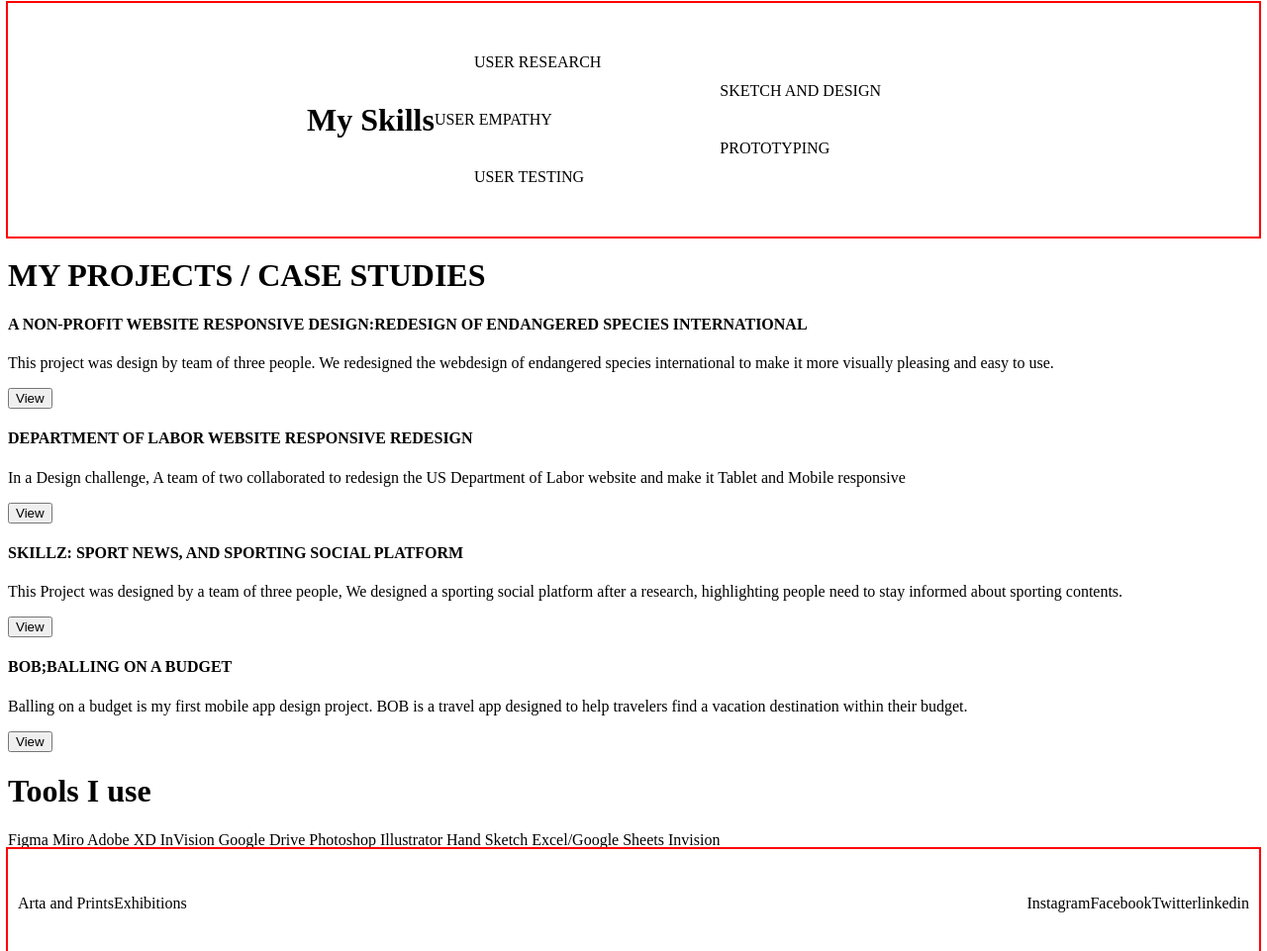
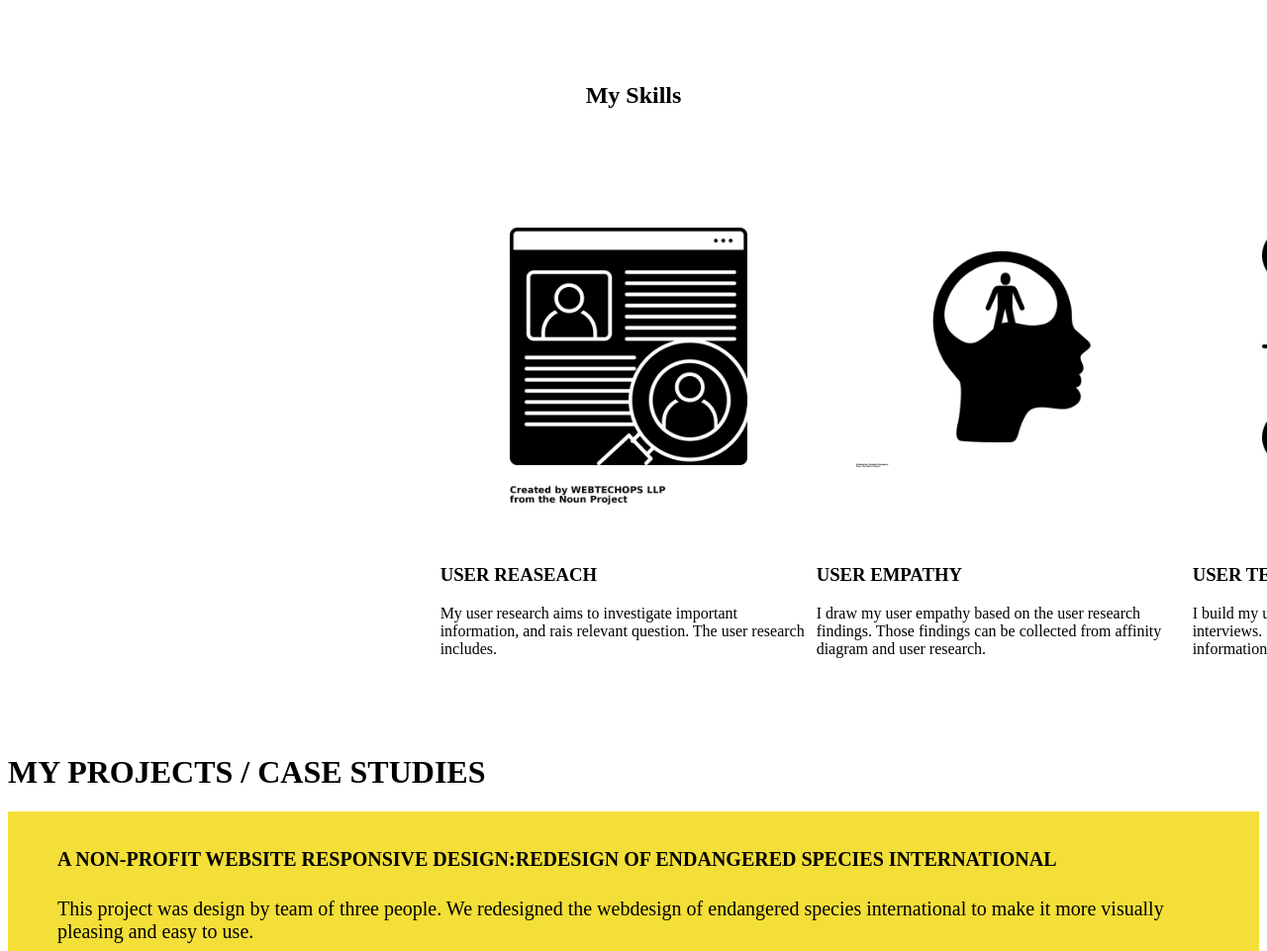
Before and after one commit to Marthinaart/UX_UI_HW_18, a plain HTML site: page index.html in a window 1280 px wide. Shown: the part 815-1776 px from the top of the page at 99% size. Drawn offline with Linux system fonts and the light colour scheme.

Commit message:
major update

```diff
--- a/css/style.css
+++ b/css/style.css
@@ -99,23 +99,41 @@
             font-size: large;
         }
 
-        .myskills {
-            display: flex;
-            justify-content: center;
-            align-items: center;
-            outline: 2px solid red;
+       .flexContainer {
+           display:inline-flex;
+           flex-direction: column;
+           justify-content: center;
+           align-items: center;
+           padding:20px;
+           margin: 20PX;
+           gap:20px;
+           flex-wrap: wrap;
+       }
 
-        }
-        .uxskills {
-            display: flex;
-            justify-content: space-evenly;
-            outline: 2px solid red;
+       .myskills{
+           display: flex;
+           justify-content: space-evenly;
+           padding: 20px;
+           align-items: center;
+           width: 33%;
+       }
 
-        }
-        .uxskills h1 {
-            display: block;
-            text-align: center;
-        }
+       .skillsTitle {
+           text-align: center;
+           padding:20px;
+       }
+
+       .imgSkill {
+           height:300px;
+           display: flex;
+           justify-content: center;
+           align-items:center;
+           padding: 20px;
+           margin:20px;
+
+       }
+
+
         .userResearch {
             margin: 40px;
         }
@@ -136,7 +154,6 @@
         }
 
         #footer {
-            outline: 2px solid red;
             display: flex;
             justify-content: space-between;
             height: 110px;
@@ -147,6 +164,26 @@
         align-items: center;
         margin: 10px;
     }
+    #artAndprints{
+        margin: 20px;
+        width: 250px;
+        height: 45px;
+        display: flex;
+        align-items: center;
+        border: 2px solid black;
+        justify-content: center;
+        background-color: #F4DF38;
+    }
+    #exhibitions{
+        margin: 20px;
+        width: 250px;
+        height: 45px;
+        display: flex;
+        align-items: center;
+        border: 2px solid black;
+        justify-content: center;
+        background-color: #F4DF38;
+    }
     .socialmedia {
         display: flex;
         justify-content: space-evenly;
@@ -155,7 +192,7 @@
     }
 
     .button {
-        outline: 2px solid red;
+        display: flex;
         height: 30px;
         width: 200px;
         padding: 15px;
@@ -168,3 +205,58 @@
         width: 300px;
 
     }
+    .workGrid {
+        display: grid;
+        padding: 40px;
+        grid-template-rows: 415px 415px;
+        grid-template-columns: auto auto;
+        grid-row-gap: 50px;
+        }
+        .project1 {
+        background-color: #F4DF38;
+        padding-left: 50px;
+        padding-right: 50px;
+        padding-top: 10px;
+        margin-bottom: 15px;
+        font-size: 20px;
+        }
+        .project2 {
+        background-color:darkorange;
+        padding-left: 50px;
+        padding-right: 50px;
+        padding-top: 10px;
+        margin-bottom: 15px;
+        font-size: 20px;
+        }
+        button {
+            border-radius: 12px;
+            margin-top: 40px;
+            font-size: 20px;
+            color: black;
+            padding: 10px;
+            width: 200px;
+        }
+
+        .project3 {
+        background-color: #A2D0C9;
+        padding-left: 50px;
+        padding-right: 50px;
+        padding-top: 10px;
+        margin-bottom: 15px;
+        font-size: 20px;
+        }
+
+        .project4 {
+            background-color:blueviolet;
+            padding-left: 50px;
+            padding-right: 50px;
+            padding-top: 10px;
+            margin-bottom: 15px;
+            font-size: 20px;
+            }
+        .socialmedia{
+                display: flex;
+                justify-content: space-evenly;
+                align-items: center;
+                margin: 10px;
+            }
--- a/index.html
+++ b/index.html
@@ -28,6 +28,7 @@
         </div>
 
     </nav>
+
     <div class="myprofile">
         <div class="profilePicture">
 
@@ -44,27 +45,37 @@
         </div>
     </div>
 
-    <div class="myskills">
-        <h1>My Skills</h1>
-        <div class="uxSkills">
-          <div  class="userResearch">USER RESEARCH</div>
+    <section class="flexContainer">
+        <h1 class="skillsTitle">My Skills</h1>
+        <div class="myskills">
+            <div>
+                <img src="images/noun-user-research-1947163.png" class="imgSkill">
+                <h3>USER REASEACH</h3>
+                <p>My user research aims to investigate important information, and rais relevant question. The user research includes.
+                    </p>
+            </div>
+            <div>
+                <img src="images/noun-empathy-319332.png" class="imgSkill">
+                <h3>USER EMPATHY</h3>
+                <p>I draw my user empathy based on the user research findings. Those findings can be collected from affinity diagram and user research.
 
-          <div  class="userEmpathy"> USER EMPATHY</div>
+                </p>
+            </div>
+            <div>
+                <img src="images/user testing.jpg" class="imgSkill">
+                <h3>USER TESTING</h3>
+                <p>I build my user research and affinity diagram based on my interviews. My interviews targets to investigate data and information.</p>
+            </div>
+        </div>
 
-          <div  class="userTesting"> USER TESTING</div>
 
-        </div>
-            <div class="uiSkills">
-                <div  class="sketchAnddesign"> SKETCH AND DESIGN</div>
+    </section>
 
-                <div  class="prototyping"> PROTOTYPING</div>
 
-            </div>
 
-    </div>
 <div class="Myprojects">
     <h1>MY PROJECTS / CASE STUDIES</h1>
-    <div class="Project1">
+    <div class="project1">
         <div class="imageMockup"></div>
         <div class="discription1">
             <div class="projectDis1">
@@ -74,6 +85,7 @@
             <button>View</button>
         </div>
     </div>
+
         <div class="project2">
             <div class="imageMockup2">
                 <div class="discription2"></div>
@@ -83,6 +95,8 @@
                 </div>
                 <button>View</button>
             </div>
+        </div>
+
             <div class="project3">
                 <div class="imageMockup3"></div>
                 <div class="discription3">
@@ -92,6 +106,8 @@
                     </div>
                     <button>View</button>
                 </div>
+            </div>
+
                 <div class="project4">
                     <div class="imageMockup"></div>
                     <div class="discription4">
@@ -118,16 +134,14 @@
         Hand Sketch
         Excel/Google Sheets
         Invision
-
-
 </div>
 
     <nav id="footer">
         <div class="otherworks">
-            <div id="artAndprints">Arta and Prints
-            </div>
-            <div id="exhibitions">Exhibitions
-            </div>
+            <button id="artAndprints">Arta and Prints
+            </button>
+            <button id="exhibitions">Exhibitions
+            </button>
         </div>
 
         <div class="socialmedia">
@@ -146,13 +160,4 @@
     </nav>
 
 </body>
-
-
-
-
-
-
-</body>
-
-
 </html>
```
Also changed, not shown: images/noun-empathy-319332.png (added), images/noun-user-research-1947163.png (added), images/user testing.jpg (added), js/index.js (deleted), 1 other file.
